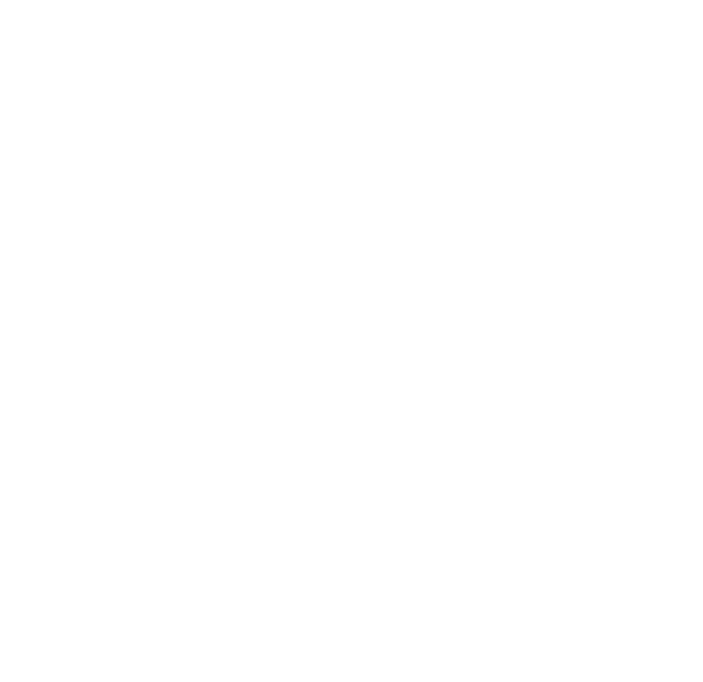
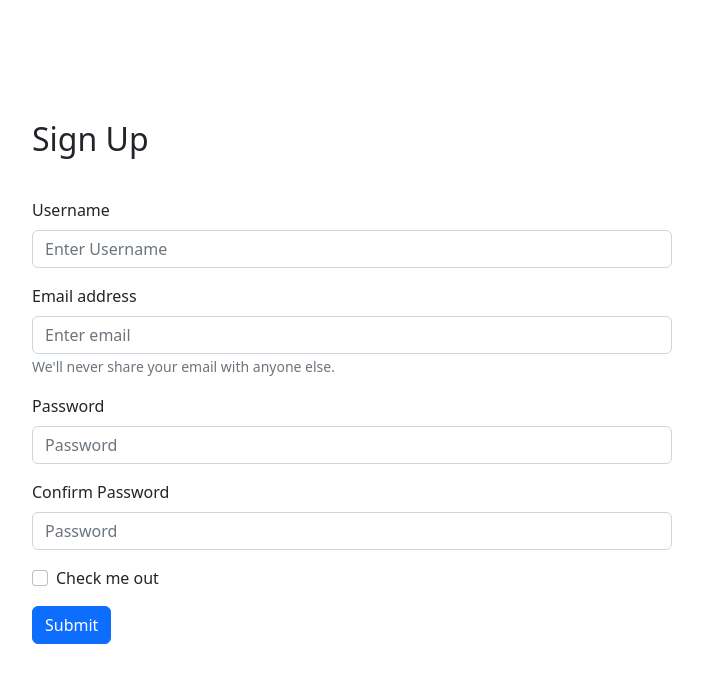
Before and after one commit to yresnico/teamsRecovery, a React (Create React App) app in the folder client/client-app/: page /signup in a window 1280 px wide. Before the commit this address had no page. Shown: the top 682 px of the page, without its empty margins (288-991 px from the left). Built offline with nearby package versions, Linux system fonts and the light colour scheme.

Commit message:
added Home and SignUp

```diff
--- a/client/client-app/package.json
+++ b/client/client-app/package.json
@@ -12,6 +12,7 @@
     "react-dom": "^18.2.0",
     "react-router-dom": "^6.6.1",
     "react-scripts": "5.0.1",
+    "react-spinners": "^0.13.7",
     "web-vitals": "^2.1.4"
   },
   "scripts": {
--- a/client/client-app/src/App.js
+++ b/client/client-app/src/App.js
@@ -1,5 +1,6 @@
 import { BrowserRouter as Router, Routes, Route } from 'react-router-dom';
 import Home from './components/Home';
+import SignUp from './components/SignUp';
 
 function App() {
   return (
@@ -7,6 +8,7 @@
       <Router>
         <Routes>
           <Route path='/' element={<Home />} />
+          <Route path='/signup' element={<SignUp />} />
         </Routes>
       </Router>
     </div>
--- /dev/null
+++ b/client/client-app/src/components/Home.css
@@ -0,0 +1,21 @@
+.home {
+    display: grid;
+    justify-content: center;
+    border: 3px solid grey;
+    width: 50vw;
+    height: 50vh;
+    margin: auto;
+    margin-top: 25vh;
+    box-sizing: border-box;
+}
+
+.home h1 {
+    color: grey;
+    margin-top: 35%;
+    margin-left: 2vw;
+}
+
+.spinner {
+    margin: auto;
+    margin-bottom: 45%;
+}
--- a/client/client-app/src/components/Home.js
+++ /dev/null
@@ -1,7 +0,0 @@
-function Home () {
-  return (
-    <h1>Home</h1>
-  );
-}
-
-export default Home;
--- /dev/null
+++ b/client/client-app/src/components/Home.jsx
@@ -0,0 +1,22 @@
+import PropagateLoader from "react-spinners/PropagateLoader";
+import { useNavigate } from "react-router-dom";
+import "./Home.css";
+
+function Home () {
+  const navigate = useNavigate();
+
+  setTimeout(() => {
+    navigate("/signup");
+  }, 7000);
+
+  return (
+    <div className="home">
+      <h1>Registration Loading</h1>
+      <div className="spinner">
+        <PropagateLoader size={20} color={"#b8de01"} />
+      </div>
+    </div>
+  );
+}
+
+export default Home;
--- /dev/null
+++ b/client/client-app/src/components/SignUp.css
@@ -0,0 +1,9 @@
+.form {
+    width: 50vw;
+    margin: auto;
+    margin-top: 15vh;
+}
+
+.form h2 {
+    margin-bottom: 5vh;
+}
--- /dev/null
+++ b/client/client-app/src/components/SignUp.jsx
@@ -0,0 +1,43 @@
+import Button from 'react-bootstrap/Button';
+import Form from 'react-bootstrap/Form';
+import "./SignUp.css";
+
+function SignUp () {
+  return (
+    <Form className='form'>
+      <h2>Sign Up</h2>
+
+      <Form.Group className="mb-3" controlId="formBasicUsername">
+        <Form.Label>Username</Form.Label>
+        <Form.Control type="text" placeholder="Enter Username" />
+      </Form.Group>
+
+      <Form.Group className="mb-3" controlId="formBasicEmail">
+        <Form.Label>Email address</Form.Label>
+        <Form.Control type="email" placeholder="Enter email" />
+        <Form.Text className="text-muted">
+          We'll never share your email with anyone else.
+        </Form.Text>
+      </Form.Group>
+
+      <Form.Group className="mb-3" controlId="formBasicPassword">
+        <Form.Label>Password</Form.Label>
+        <Form.Control type="password" placeholder="Password" />
+      </Form.Group>
+
+      <Form.Group className="mb-3" controlId="formBasicPassword">
+        <Form.Label>Confirm Password</Form.Label>
+        <Form.Control type="password" placeholder="Password" />
+      </Form.Group>
+
+      <Form.Group className="mb-3" controlId="formBasicCheckbox">
+        <Form.Check type="checkbox" label="Check me out" />
+      </Form.Group>
+      <Button variant="primary" type="submit">
+        Submit
+      </Button>
+    </Form>
+  );
+}
+
+export default SignUp;
--- a/client/client-app/src/index.js
+++ b/client/client-app/src/index.js
@@ -3,6 +3,7 @@
 import './index.css';
 import App from './App';
 import reportWebVitals from './reportWebVitals';
+import 'bootstrap/dist/css/bootstrap.min.css';
 
 const root = ReactDOM.createRoot(document.getElementById('root'));
 root.render(
```
Also changed, not shown: 1 other file (tests, documents, lock files or other folders).
